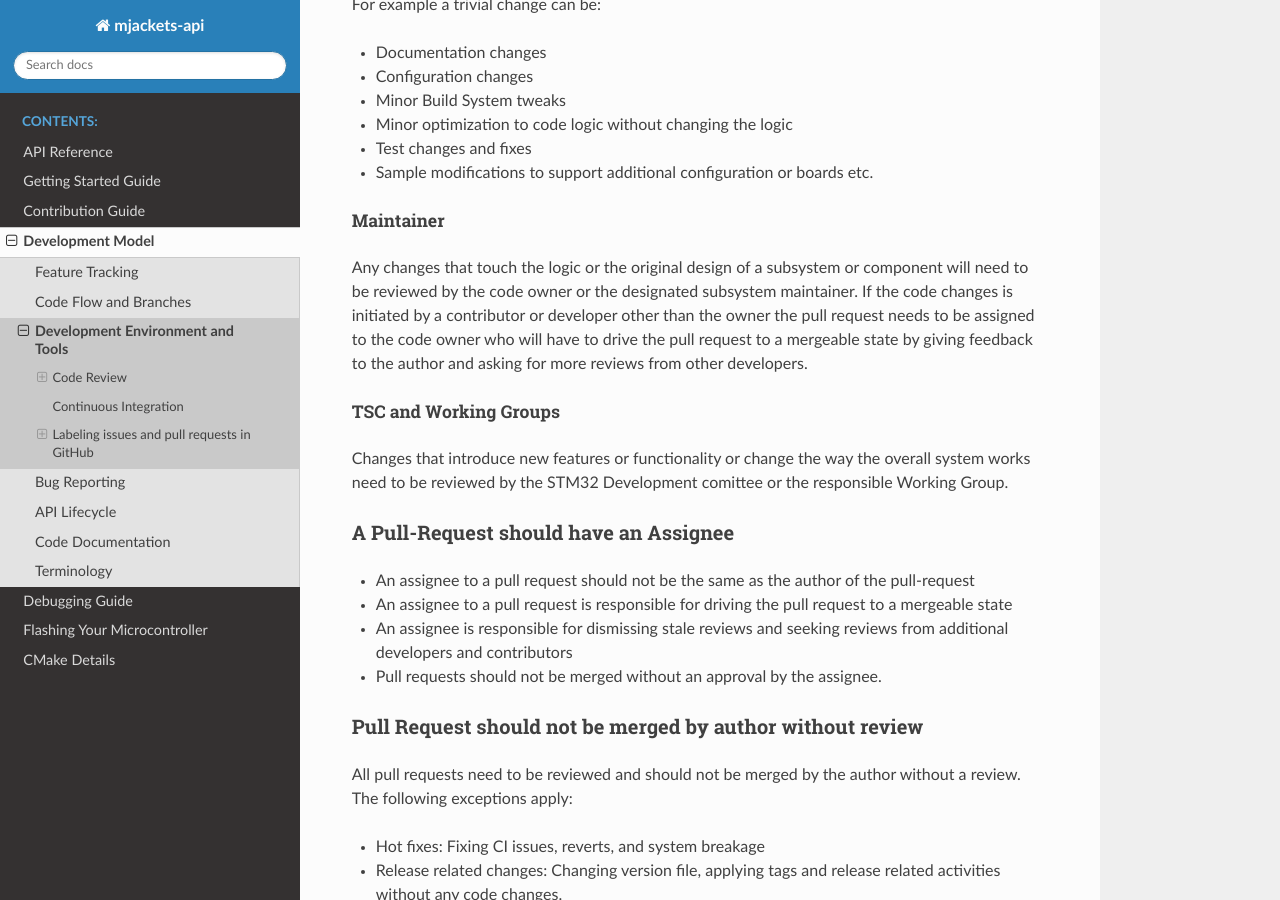
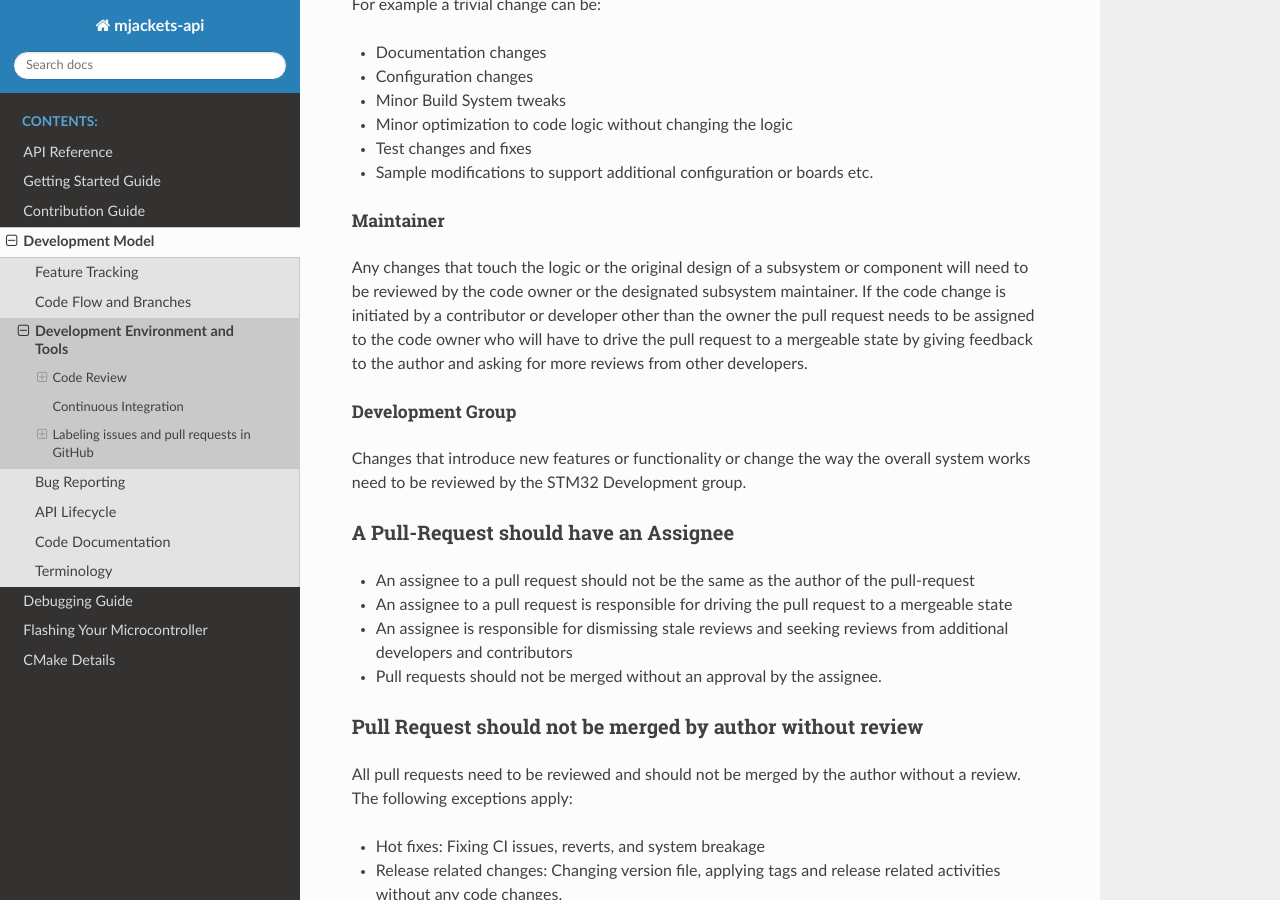
Before and after one commit to RoboJackets/mjackets-api, a Sphinx documentation site: the page built from docs/development_process/dev_env_and_tools.rst, in a window 1280 px wide and 900 px high, scrolled down 1351 px. Built offline with Sphinx 7.4.7 and the Read the Docs theme 2.0.0, drawn with Linux system fonts in a browser that asks for light colours; pages that are not in the unit, such as notebooks, are missing from menus.

```diff
--- a/docs/api_reference/index.rst
+++ b/docs/api_reference/index.rst
@@ -6,6 +6,7 @@ API Reference
 .. toctree::
     :maxdepth: 1
 
+    AnalogIn.rst
     DigitalIn.rst
     DigitalOut.rst
     mJackets.rst
--- a/docs/development_process/dev_env_and_tools.rst
+++ b/docs/development_process/dev_env_and_tools.rst
@@ -81,17 +81,16 @@ Maintainer
 
 Any changes that touch the logic or the original design of a subsystem or
 component will need to be reviewed by the code owner or the designated subsystem
-maintainer. If the code changes is initiated by a contributor or developer other
+maintainer. If the code change is initiated by a contributor or developer other
 than the owner the pull request needs to be assigned to the code owner who will
 have to drive the pull request to a mergeable state by giving feedback to the
 author and asking for more reviews from other developers.
 
-TSC and Working Groups
-++++++++++++++++++++++
+Development Group
++++++++++++++++++
 
 Changes that introduce new features or functionality or change the way the
-overall system works need to be reviewed by the STM32 Development comittee or the
-responsible Working Group.
+overall system works need to be reviewed by the STM32 Development group.
 
 A Pull-Request should have an Assignee
 =======================================
```
Also changed, not shown: docs/api_reference/AnalogIn.rst (added, +11 -0 lines), docs/development_process/feature_tracking.rst (+12 -15 lines), 2 other files.
